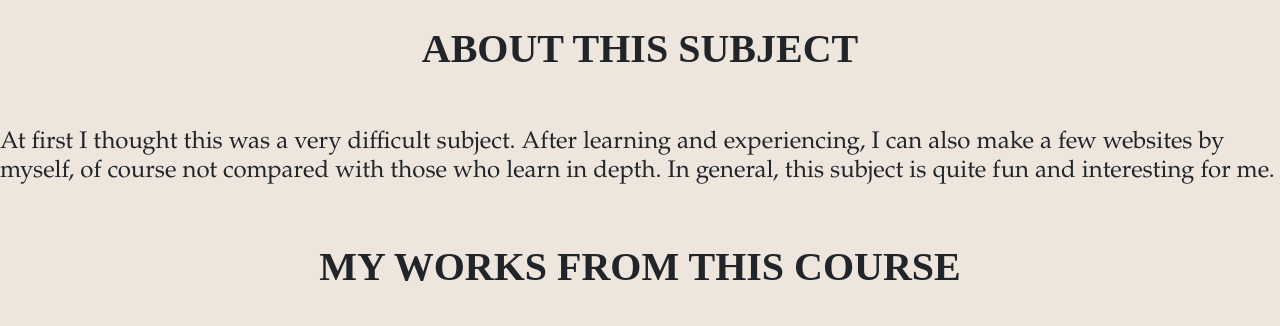
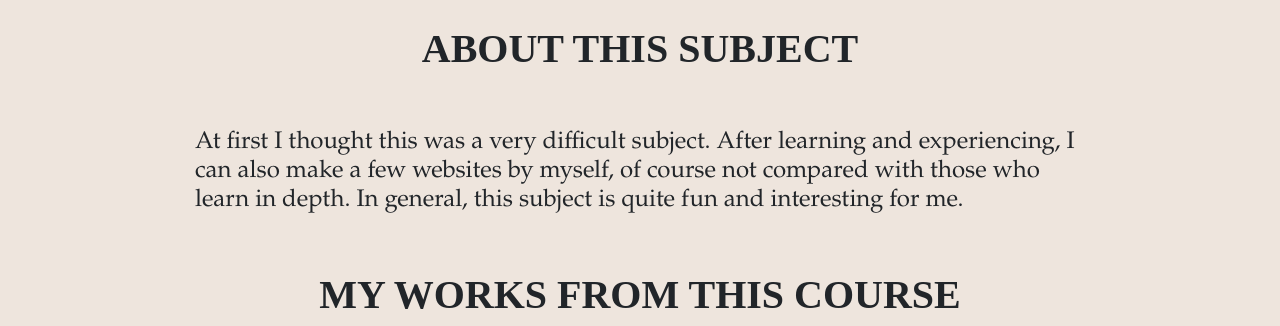
Before and after one commit to quynhnini/portfolio.github.io, a plain HTML site: page index.html in a window 1280 px wide. Shown: the part 780-1106 px from the top of the page. Drawn offline with nearby package versions, Linux system fonts and the light colour scheme.

Commit message:
Update index.html

```diff
--- a/index.html
+++ b/index.html
@@ -148,7 +148,7 @@
   <h1 style="font-family: OldNewspaperTypes; text-align: center;"><b> ABOUT THIS SUBJECT </b></h1>
   <br><br>
 
-  <h4 style="font-family:Garamond"> At first I thought this was a very difficult subject. After learning and experiencing, I can also make a few websites by myself, of course not compared with those who learn in depth. In general, this subject is quite fun and interesting for me. </h4>
+  <h4 style="font-family:Garamond; margin-right: 195px;margin-left: 195px"> At first I thought this was a very difficult subject. After learning and experiencing, I can also make a few websites by myself, of course not compared with those who learn in depth. In general, this subject is quite fun and interesting for me. </h4>
 
   <br><br>
 
```
